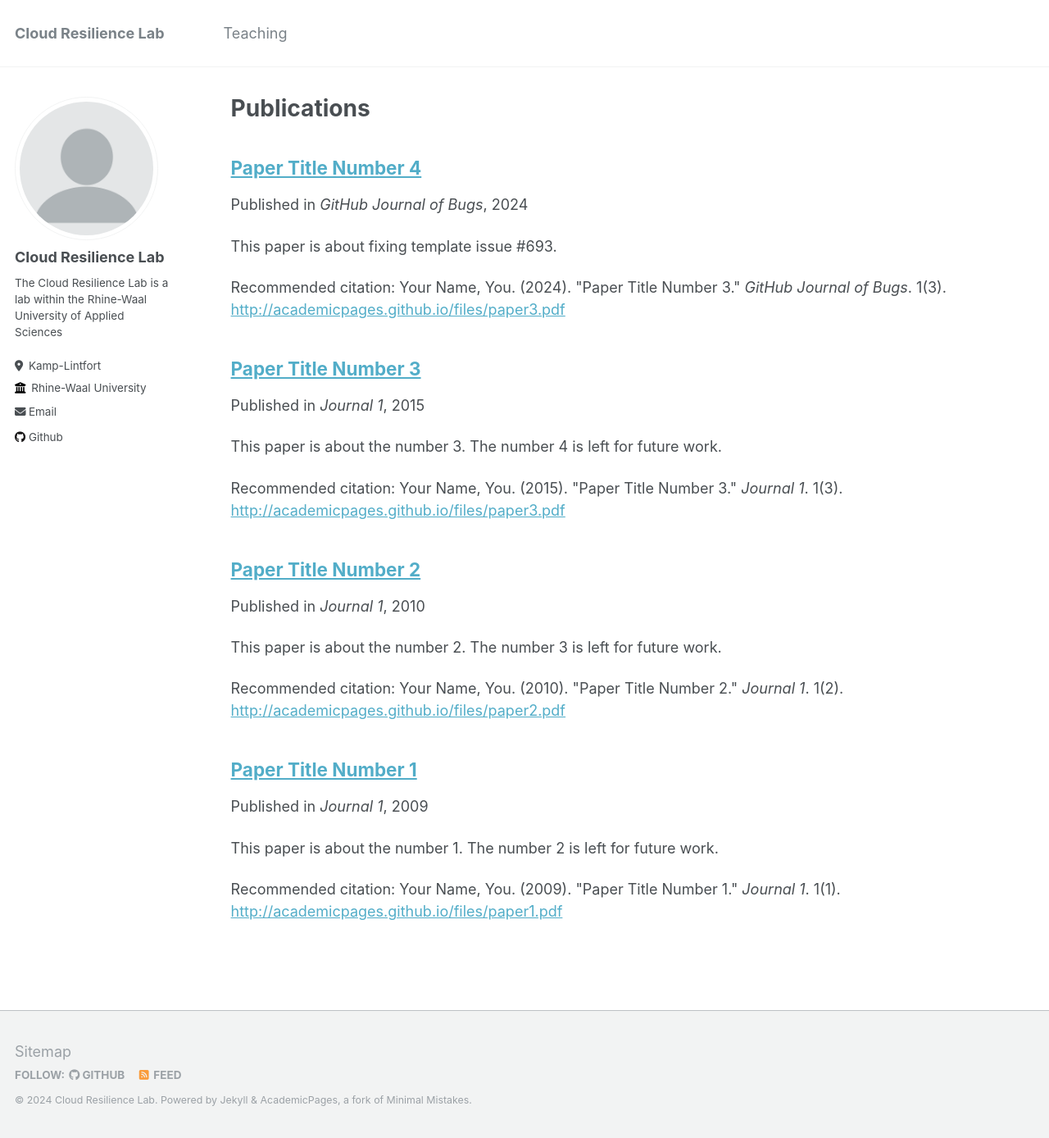
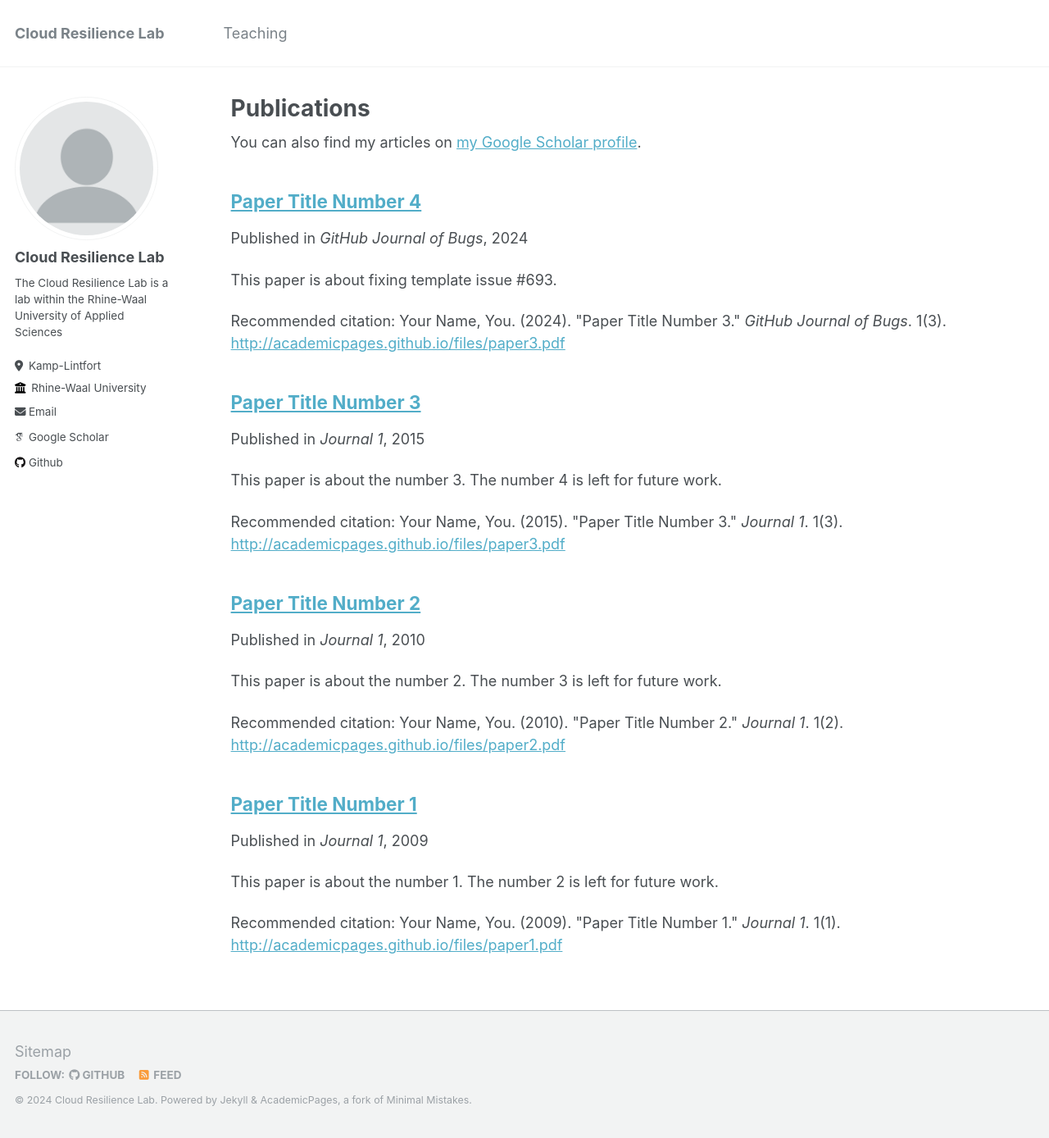
Before and after one commit to cloudresiliencelab/cloudresiliencelab.github.io, a Jekyll site: the page built from _pages/publications.md, in a window 1280 px wide and 1388 px high. Shown: the whole window at 82% size. Built offline with Jekyll 4.4.1, drawn with Linux system fonts in a browser that asks for light colours; some web fonts are replaced; part of the change alters nothing that is shown.

Commit message:
testing 2 scholars

```diff
--- a/_config.yml
+++ b/_config.yml
@@ -32,8 +32,8 @@ author:
 
   # Academic websites
   #arxiv            : # URL - Update with the correct link to your profile
-  #googlescholar_pbb : "https://scholar.google.com/citations?user=8jexPw8AAAAJ&hl=de&oi=ao"
-  #googlescholar_mgk : "https://scholar.google.com/citations?user=CBZ5-poAAAAJ&hl=de&oi=ao"
+  googlescholar : "https://scholar.google.com/citations?user=8jexPw8AAAAJ&hl=de&oi=ao"
+  googlescholar : "https://scholar.google.com/citations?user=CBZ5-poAAAAJ&hl=de&oi=ao"
   #orcid            : "http://orcid.org/yourorcidurl"
   #pubmed           : "https://www.ncbi.nlm.nih.gov/pubmed/?term=john+snow"
   #researchgate     : # URL
```
